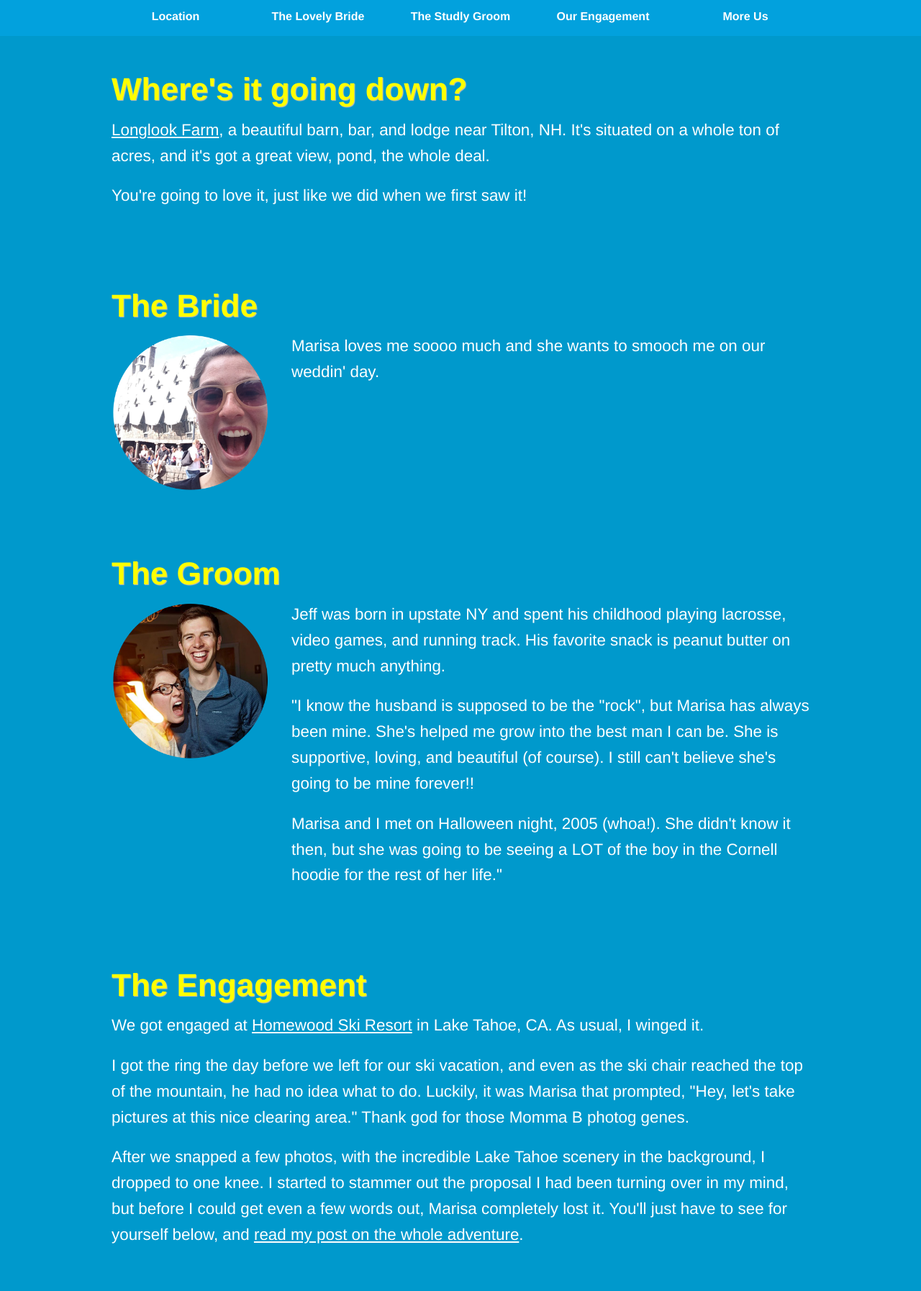
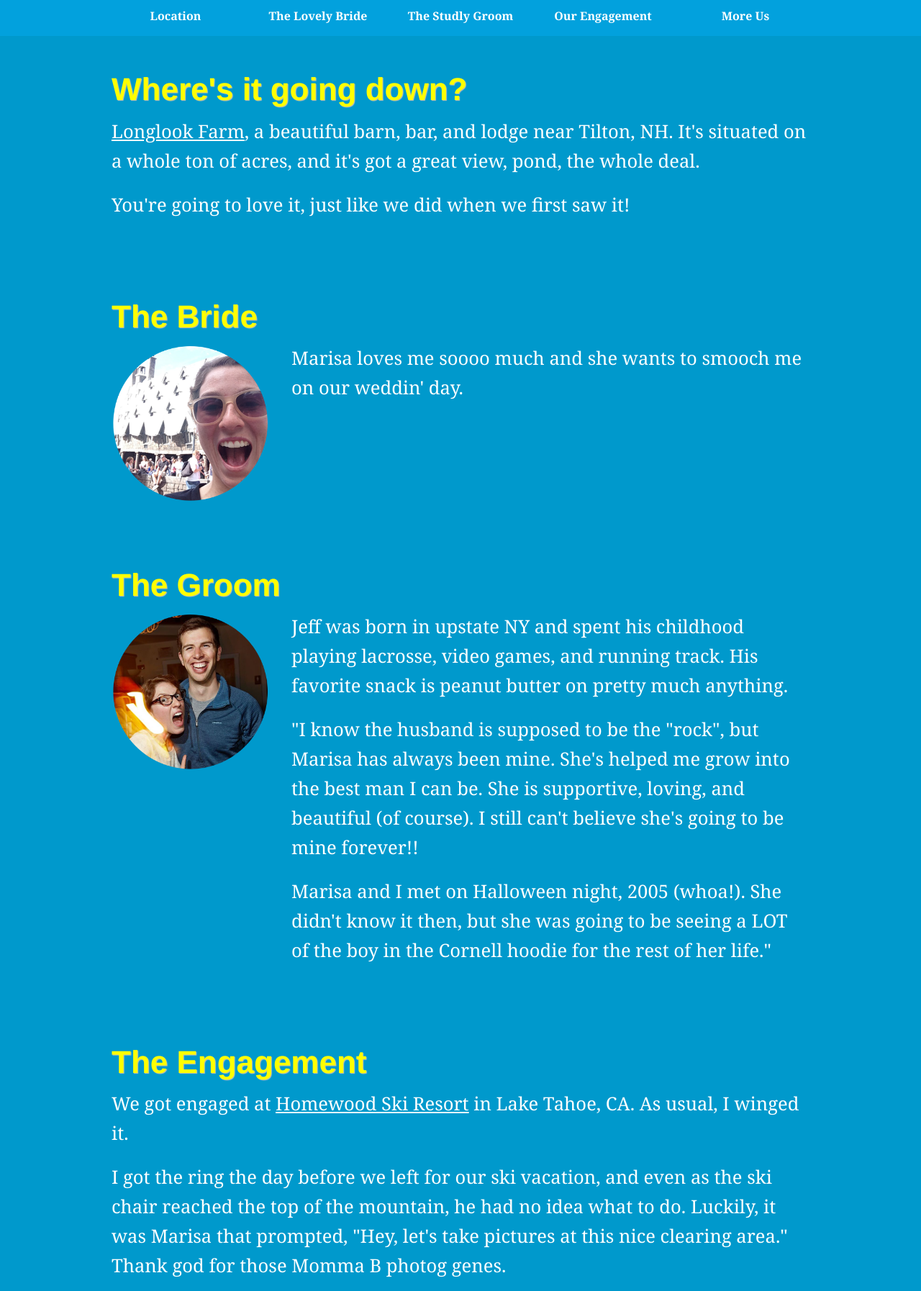
Before and after one commit to jeffvincent/mibbswedding, a Jekyll site: the page built from index.html, in a window 1280 px wide. Shown: the part 900-2694 px from the top of the page at 72% size. Built offline with Jekyll 4.4.1, drawn with Linux system fonts in a browser that asks for light colours; Markdown is read by kramdown in place of the engine named in the settings; grey boxes are pictures that could not be loaded.

Commit message:
Update font sizes using media queries

```diff
--- a/sass/_custom.sass
+++ b/sass/_custom.sass
@@ -1,5 +1,5 @@
 @import "compass/css3"
-@import url(http://fonts.googleapis.com/css?family=Exo:400,700)
+//@import url(http://fonts.googleapis.com/css?family=Exo:400,700)
 
 $yellow: yellow
 $dark-blue: #0099cc
@@ -57,7 +57,9 @@
   position: relative
   p
     color: white
-    font-size: 1.4rem
+    font-size: 1.2rem
+    @media #{$medium-up}
+      font-size: 1.6rem
 
 .title-tracks
   position: absolute
--- a/sass/app.sass
+++ b/sass/app.sass
@@ -1,6 +1,6 @@
-@import custom
 @import settings
 @import foundation
+@import custom
 
 // Or selectively include components
 // @import
```
Also changed, not shown: stylesheets/app.css.
